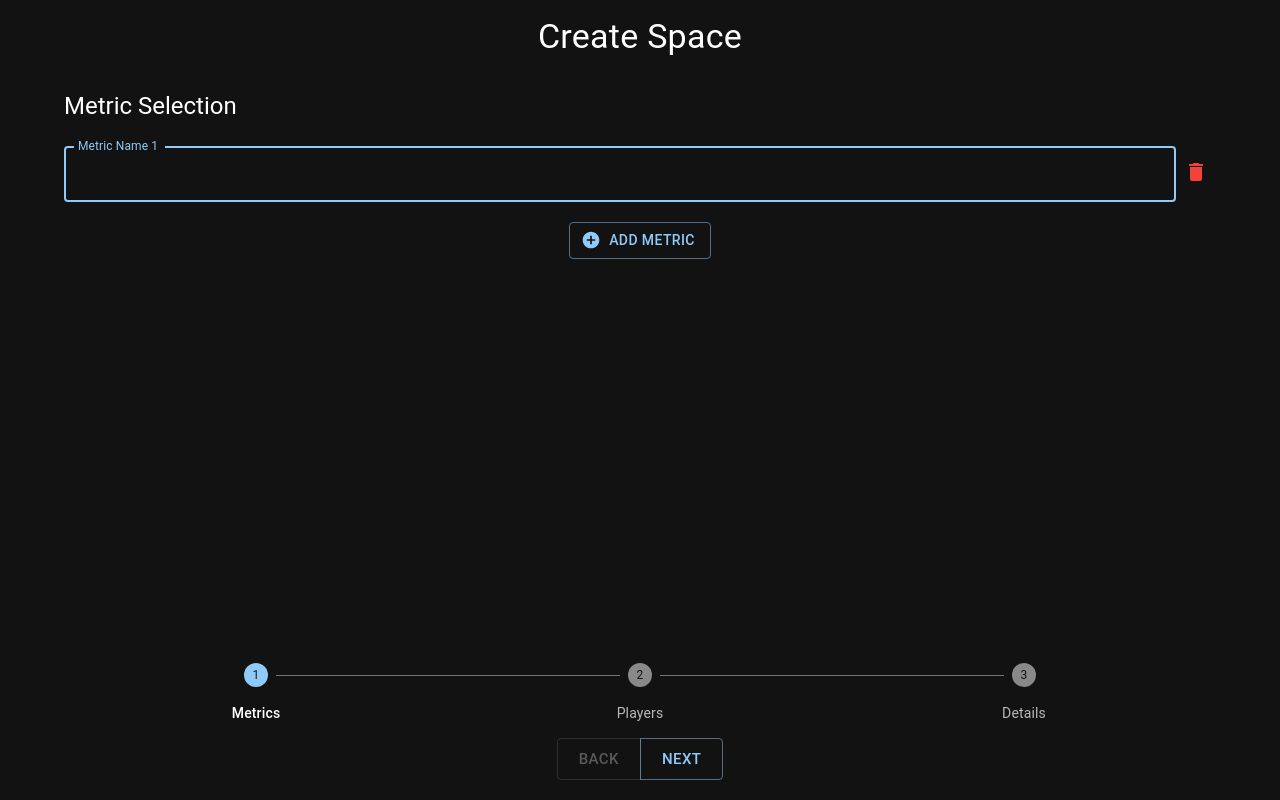
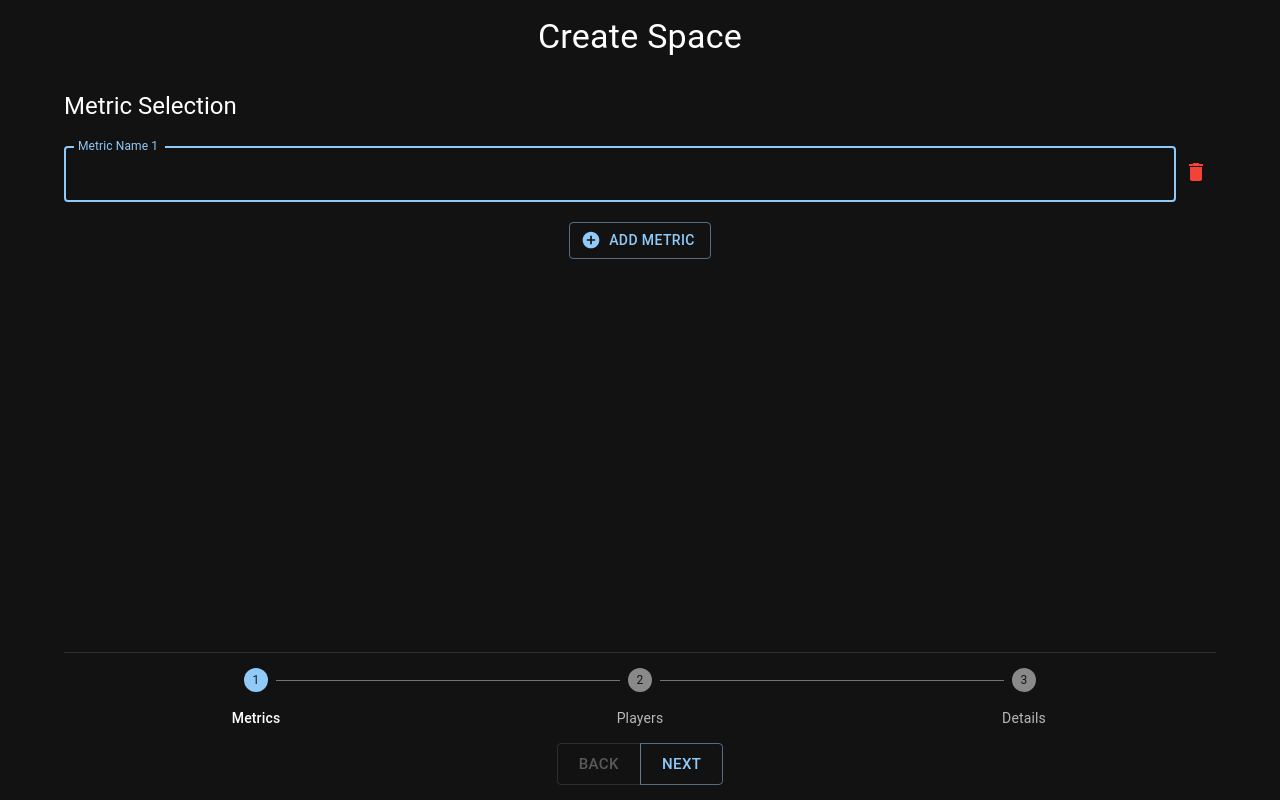
Before and after one commit to Rater-Inc/frontend-app, a React (Vite) app: page / in a window 1280 px wide. Built offline with nearby package versions, Linux system fonts and the light colour scheme.

Commit message:
feat: add divider and change style

```diff
--- a/src/pages/CreatePage/CreateSpacePage.jsx
+++ b/src/pages/CreatePage/CreateSpacePage.jsx
@@ -12,6 +12,7 @@ import {
 import MetricSelection from './MetricSelection';
 import PlayerName from './PlayerName';
 import SpaceDetails from './SpaceDetails';
+import Divider from '@mui/material/Divider';
 
 const steps = ['Metrics', 'Players', 'Details'];
 
@@ -60,15 +61,26 @@ function CreateSpacePage() {
 
   return (
     <Container
-      style={{ display: 'flex', flexDirection: 'column', minHeight: '100vh' }}
+      style={{
+        display: 'flex',
+        flexDirection: 'column',
+        height: '100vh',
+      }}
     >
       <Box style={{ flexGrow: 1 }}>
         <Typography variant="h4" align="center" marginTop={2}>
           Create Space
         </Typography>
-        {getStepContent(activeStep)}
+        <div style={{ flex: 1 }}>{getStepContent(activeStep)}</div>
       </Box>
-      <Box style={{ textAlign: 'center', marginBottom: '20px' }}>
+      <Divider style={{ padding: '8px' }} />
+      <Box
+        style={{
+          textAlign: 'center',
+          paddingTop: '15px',
+          paddingBottom: '15px',
+        }}
+      >
         <Stepper activeStep={activeStep} alternativeLabel>
           {steps.map((label) => (
             <Step key={label}>
```
